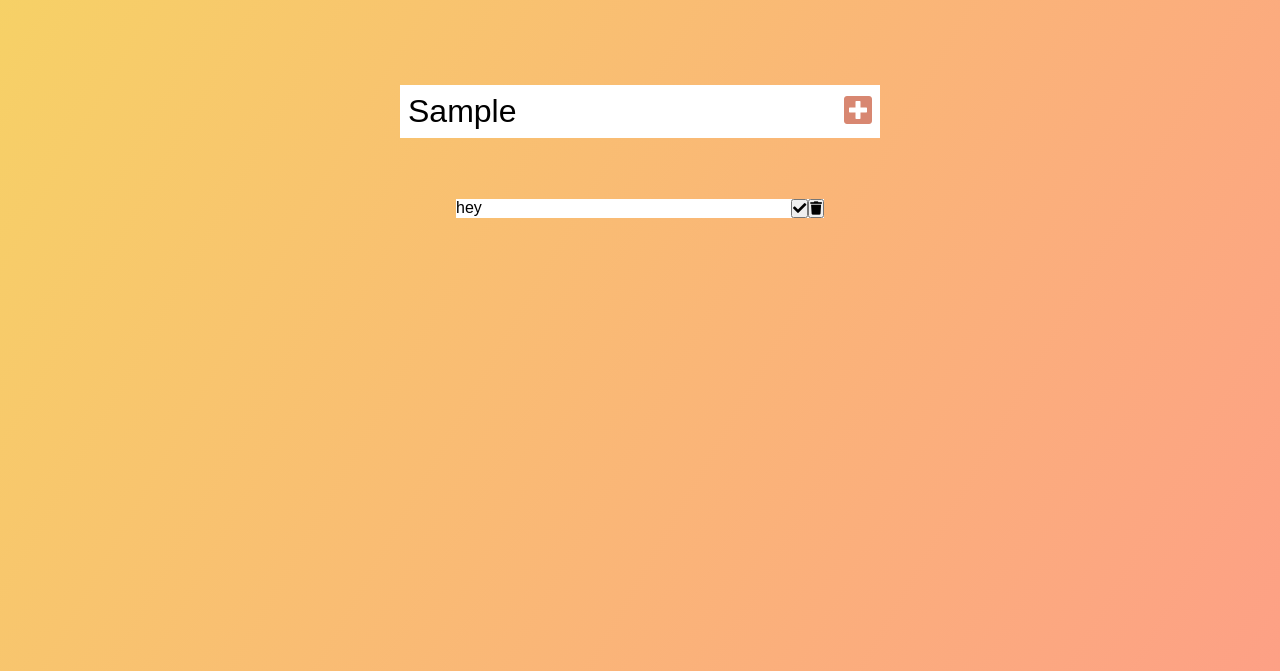
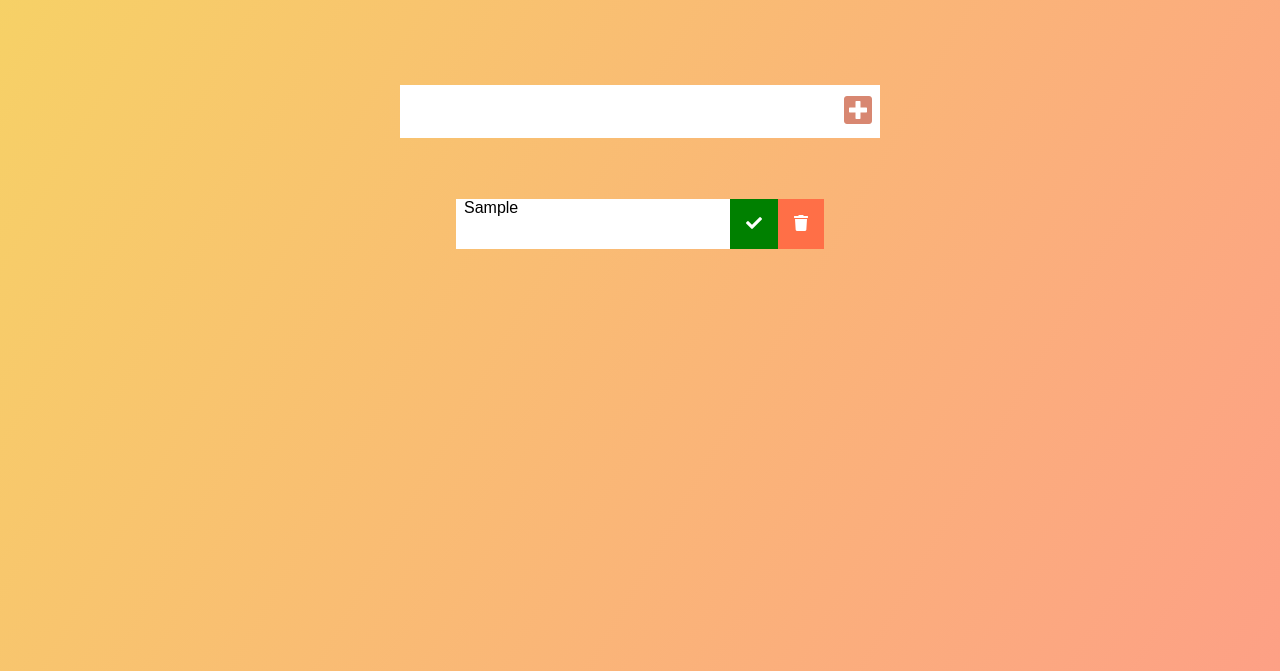
Before and after one commit to coffeina/ToDoIsta, a plain HTML site: page index.html in a window 1280 px wide. Both pictures are taken after typing "Sample" into the empty fields and a click on the button 858 px from the left and 240 px from the top of the page. Shown: the part 129-800 px from the top of the page. Drawn offline with Linux system fonts and the light colour scheme.

Commit message:
Update styling for text boxes

```diff
--- a/app.js
+++ b/app.js
@@ -12,7 +12,7 @@ function addTodo(event) {
     todoDiv.classList.add("todo");
 
     const newTodo = document.createElement('li');
-    newTodo.innerText = 'hey';
+    newTodo.innerText = todoInput.value;
     newTodo.classList.add('todo-item');
     todoDiv.appendChild(newTodo);
 
@@ -23,8 +23,10 @@ function addTodo(event) {
 
     const trashButton = document.createElement('button');
     trashButton.innerHTML = '<i class="fas fa-trash"></i>';
-    trashButton.classList.add("complete-btn");
+    trashButton.classList.add("trash-btn");
     todoDiv.appendChild(trashButton);
 
     todoList.appendChild(todoDiv);
+    // Clear Todo input value
+    todoInput.value = '';
 }
--- a/style.css
+++ b/style.css
@@ -66,3 +66,21 @@ form button:hover {
 .todo li {
     flex: 1;
 }
+
+.trash-btn,
+.complete-btn {
+    background: #ff6f47;
+    color: white;
+    border: none;
+    padding: 1rem;
+    cursor: pointer;
+    font-size: 1rem;
+}
+
+.complete-btn {
+    background: green;
+}
+
+.todo-item {
+    padding: 0rem 0.5rem;
+}
```
